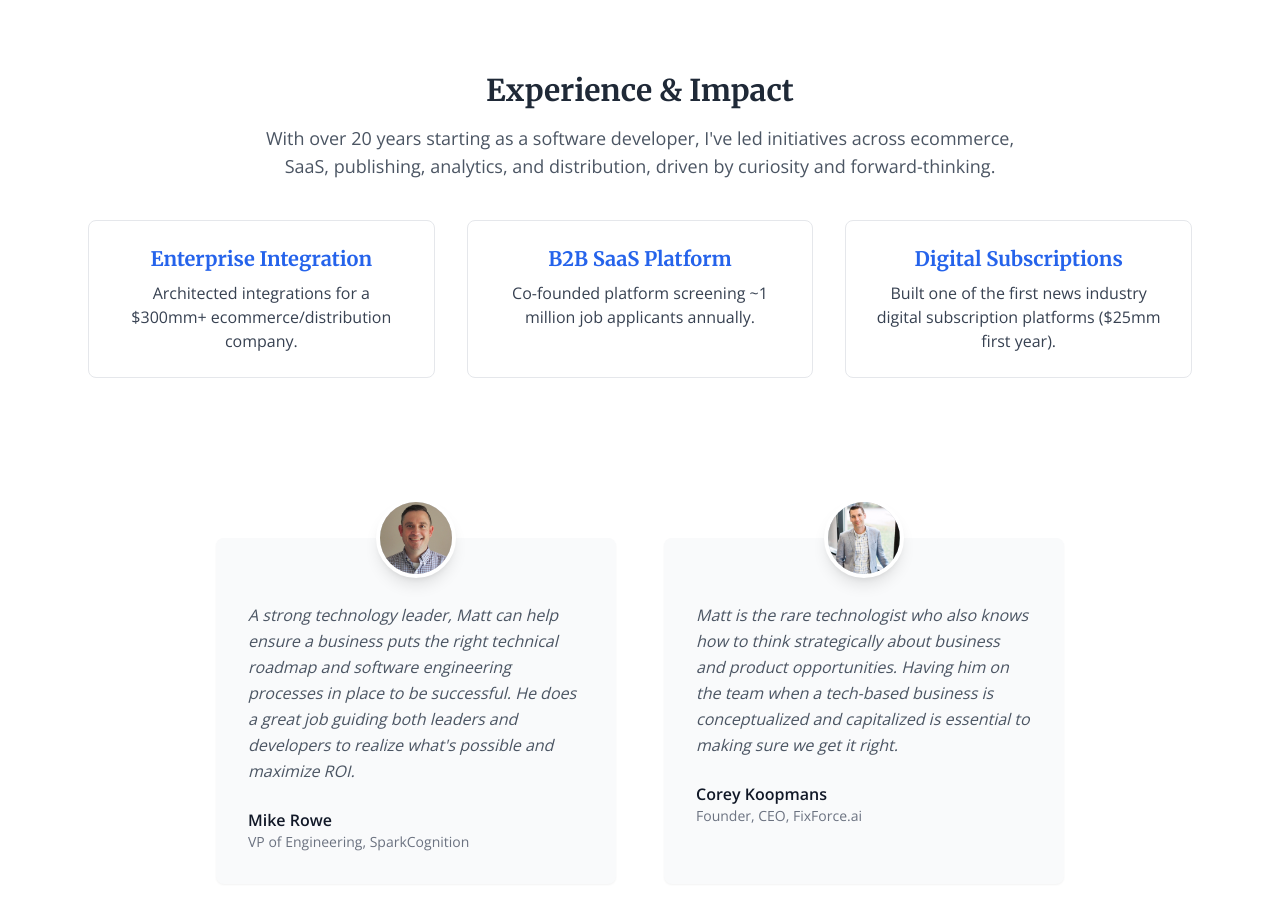
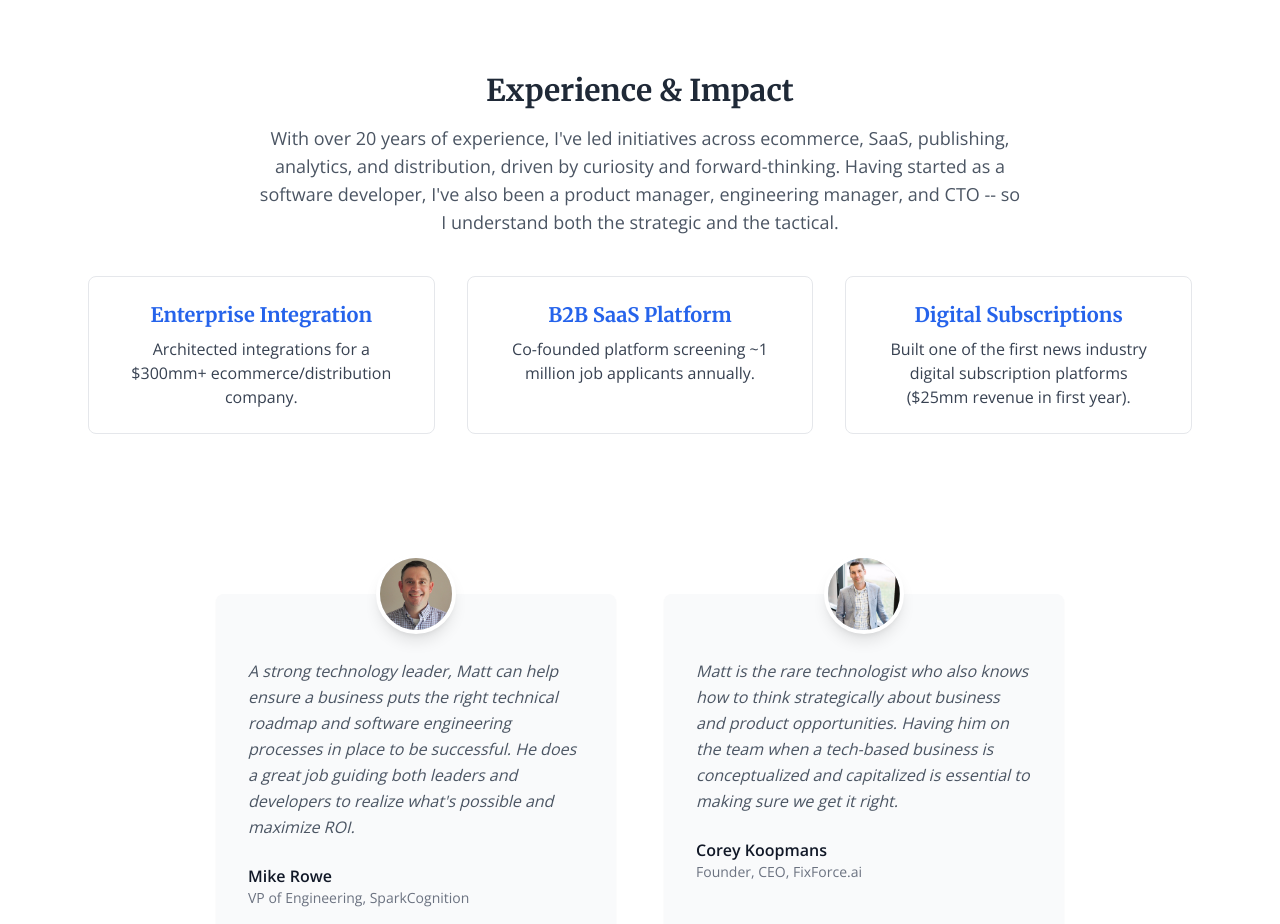
Before and after one commit to rogersmj/mattrogers-website, a plain HTML site: page index.html in a window 1280 px wide. Shown: the part 1540-2464 px from the top of the page. Drawn offline with nearby package versions, Linux system fonts and the light colour scheme; a script that the page names is missing.

Commit message:
Tweaked some language

```diff
--- a/index.html
+++ b/index.html
@@ -95,7 +95,8 @@
     <section class="space-y-10">
       <div class="text-center max-w-3xl mx-auto">
         <h2 class="text-3xl font-semibold mb-4">Experience & Impact</h2>
-        <p class="text-lg text-gray-600">With over 20 years starting as a software developer, I've led initiatives across ecommerce, SaaS, publishing, analytics, and distribution, driven by curiosity and forward-thinking.</p>
+        <p class="text-lg text-gray-600">With over 20 years of experience, I've led initiatives across ecommerce, SaaS, publishing, analytics, and distribution, driven by curiosity and forward-thinking.
+          Having started as a software developer, I've also been a product manager, engineering manager, and CTO -- so I understand both the strategic and the tactical.</p>
       </div>
       <div class="grid md:grid-cols-3 gap-8 text-center">
         <div class="bg-white p-6 rounded-lg border border-gray-200">
@@ -108,7 +109,7 @@
         </div>
         <div class="bg-white p-6 rounded-lg border border-gray-200">
            <h3 class="text-xl font-semibold mb-2 text-blue-600">Digital Subscriptions</h3>
-           <p class="text-gray-700">Built one of the first news industry digital subscription platforms ($25mm first year).</p>
+           <p class="text-gray-700">Built one of the first news industry digital subscription platforms<br/>($25mm revenue in first year).</p>
         </div>
       </div>
     </section>
```
